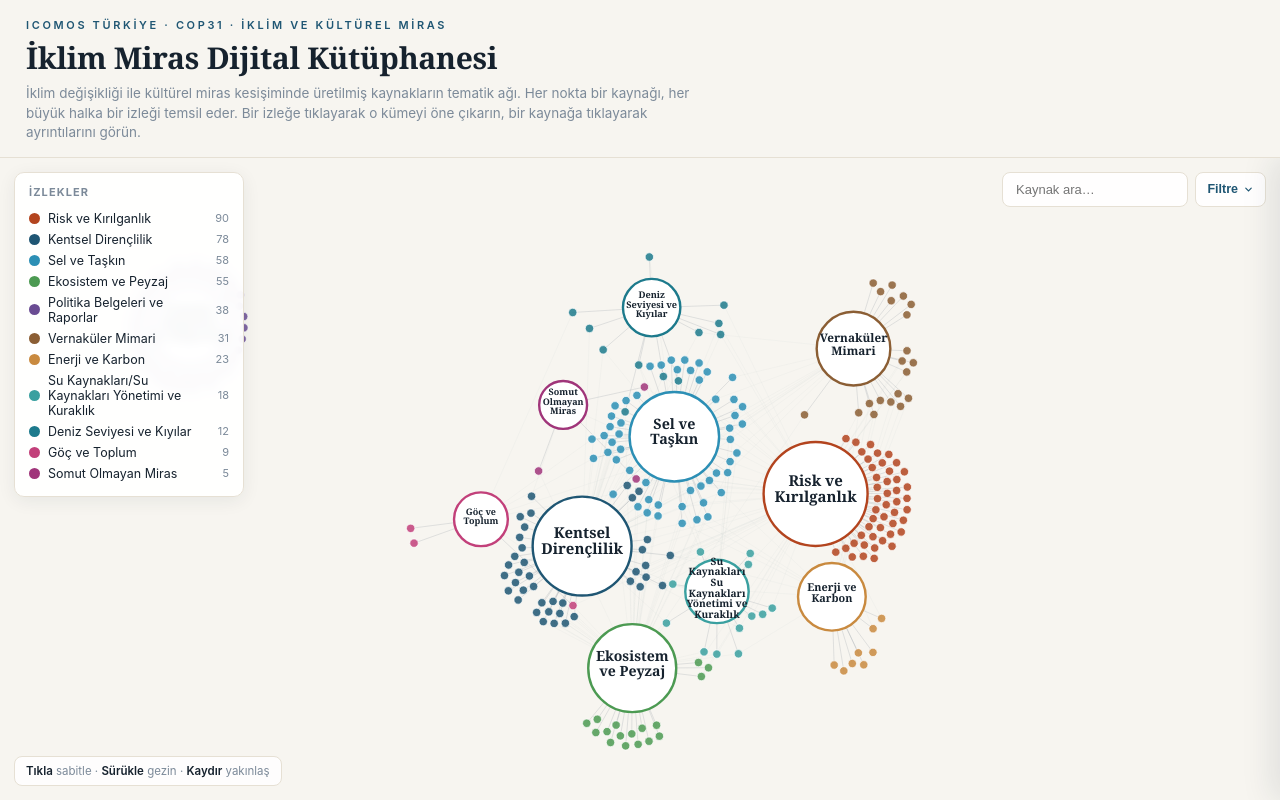
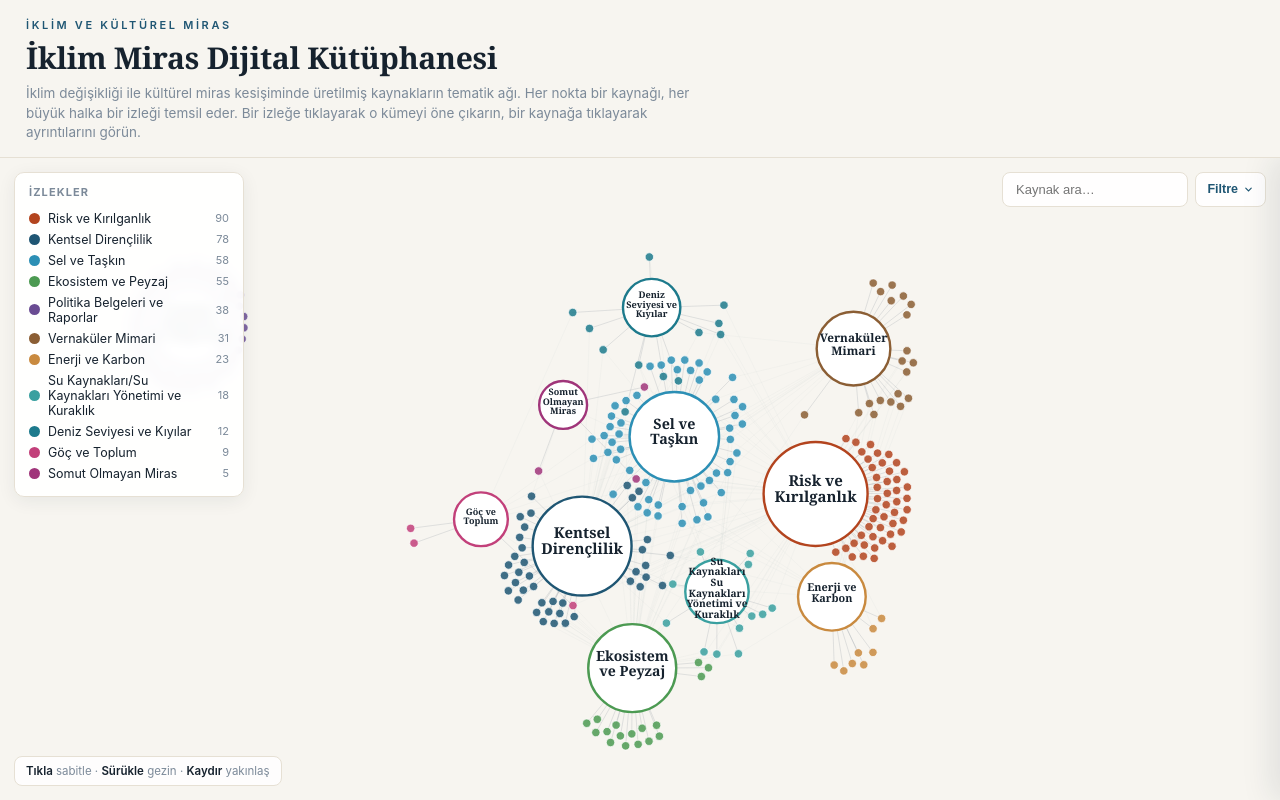
Before and after one commit to gizembuyukguner/iklim-miras-kutuphanesi, a plain HTML site: page index.html in a window 1280 px wide. Drawn offline with nearby package versions, Linux system fonts and the light colour scheme; animation ran at ten frames a second.

Commit message:
Update title and eyebrow text in index.html

```diff
--- a/index.html
+++ b/index.html
@@ -5,7 +5,7 @@
 <meta name="viewport" content="width=device-width, initial-scale=1.0, maximum-scale=1.0, user-scalable=no, viewport-fit=cover">
 <meta name="apple-mobile-web-app-capable" content="yes">
 <meta name="mobile-web-app-capable" content="yes">
-<title>İklim Miras Dijital Kütüphanesi — ICOMOS Türkiye</title>
+<title>İklim Miras Dijital Kütüphanesi — İKLİM-MİRAS</title>
 <script src="https://cdnjs.cloudflare.com/ajax/libs/d3/7.8.5/d3.min.js"></script>
 <style>
   :root{
@@ -162,7 +162,7 @@
 <body>
 <div id="app">
   <header>
-    <p class="eyebrow">ICOMOS Türkiye · COP31 · İklim ve Kültürel Miras</p>
+    <p class="eyebrow">İklim ve Kültürel Miras</p>
     <h1>İklim Miras Dijital Kütüphanesi</h1>
     <p class="lead">İklim değişikliği ile kültürel miras kesişiminde üretilmiş kaynakların tematik ağı. Her nokta bir kaynağı, her büyük halka bir izleği temsil eder. Bir izleğe tıklayarak o kümeyi öne çıkarın, bir kaynağa tıklayarak ayrıntılarını görün.</p>
   </header>
```
